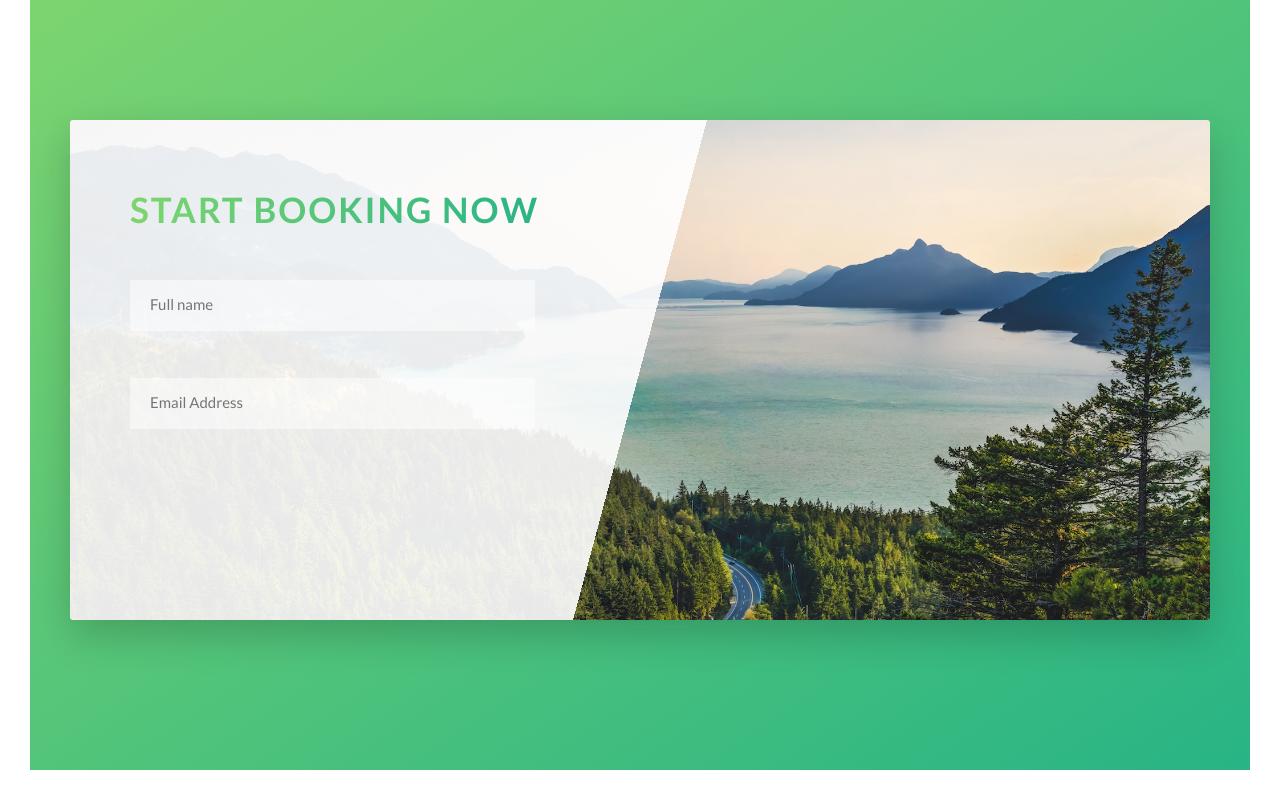
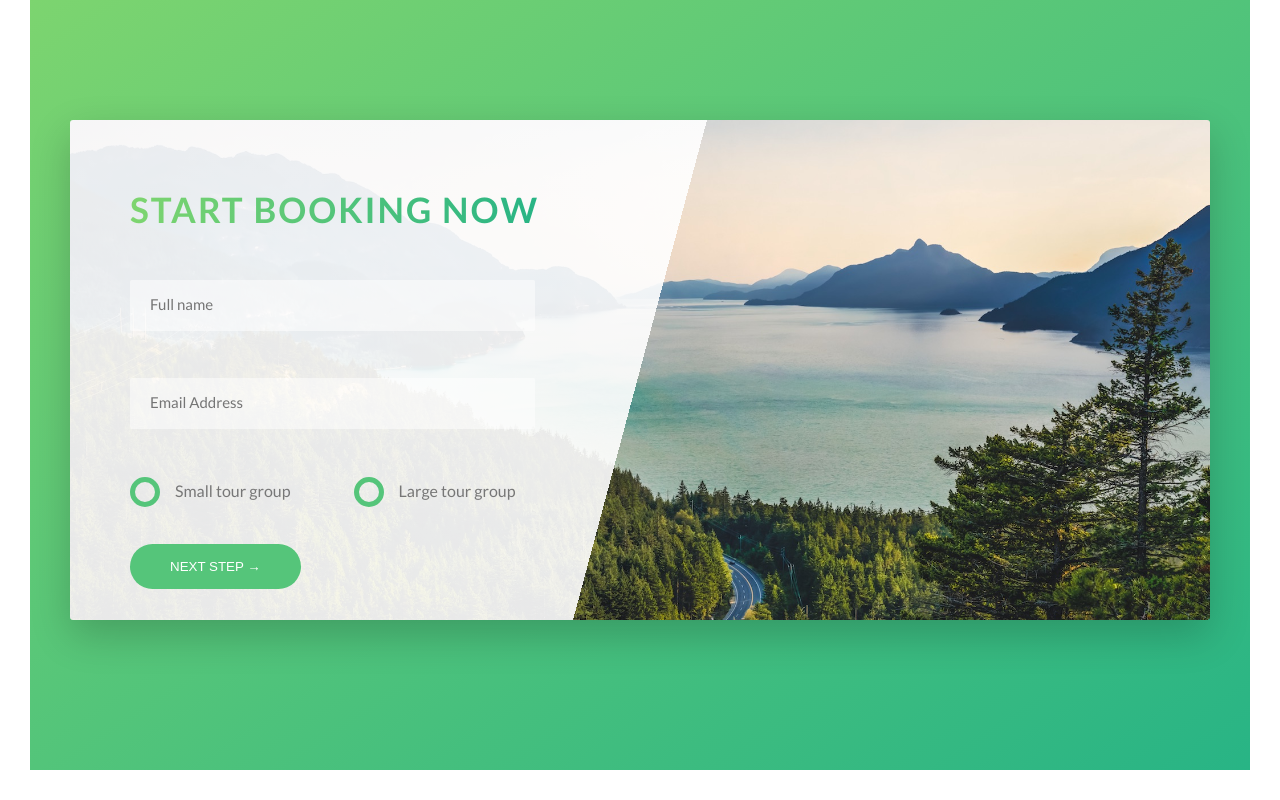
Before and after one commit to tiago-jv0/Natours, a website: page index.html in a window 1280 px wide. Shown: the part 4765-5565 px from the top of the page. Drawn offline with Linux system fonts and the light colour scheme.

Commit message:
Booking section is done

```diff
--- a/index.html
+++ b/index.html
@@ -324,10 +324,15 @@
                                     </h2>
                                 </div>
                                 <div class="form__group">
-                                    <input type="text" class="form__input" placeholder="Full name" id="name" required
-                                    autocomplete="off"/>
-                                    <label for="name" class="form__label"
-                                    >Full name</label>
+                                    <input
+                                        type="text"
+                                        class="form__input"
+                                        placeholder="Full name"
+                                        id="name"
+                                        required
+                                        autocomplete="off"
+                                    />
+                                    <label for="name" class="form__label">Full name</label>
                                 </div>
                                 <div class="form__group">
                                     <input
@@ -340,6 +345,27 @@
                                     />
                                     <label for="email" class="form__label">Email Address</label>
                                 </div>
+
+                                <div class="form__group u-margin-bottom-medium">
+                                    <div class="form__radio-group">
+                                        <input type="radio" class="form__radio-input" id="small" name="size" />
+                                        <label for="small" class="form__radio-label">
+                                            <span class="form__radio-button"></span>
+                                            Small tour group</label
+                                        >
+                                    </div>
+                                    <div class="form__radio-group">
+                                        <input type="radio" class="form__radio-input" name="size" id="large" />
+                                        <label for="large" class="form__radio-label">
+                                            <span class="form__radio-button"></span>
+                                            Large tour group</label
+                                        >
+                                    </div>
+                                </div>
+
+                                <div class="form__group">
+                                    <button type="submit" class="button button--green">Next Step &rarr;</button>
+                                </div>
                             </form>
                         </div>
                     </div>
--- a/sass/base/_utilities.scss
+++ b/sass/base/_utilities.scss
@@ -1,23 +1,23 @@
 .u-center-text {
-    text-align: center;
+    text-align: center !important;
 }
 
 .u-margin-bottom-big {
-    margin-bottom: 8rem;
+    margin-bottom: 8rem !important;
 }
 
 .u-margin-bottom-medium {
-    margin-bottom: 4rem;
+    margin-bottom: 4rem !important;
 }
 
 .u-margin-bottom-small {
-    margin-bottom: 2rem;
+    margin-bottom: 2rem !important;
 }
 
 .u-margin-top-big {
-    margin-bottom: 8rem;
+    margin-bottom: 8rem !important;
 }
 
 .u-margin-top-huge {
-    margin-bottom: 10rem;
+    margin-bottom: 10rem !important;
 }
--- a/sass/components/_button.scss
+++ b/sass/components/_button.scss
@@ -1,4 +1,5 @@
 .button {
+    &,
     &:link,
     &active {
         text-transform: uppercase;
@@ -8,9 +9,13 @@
         border-radius: 10rem;
         transition: all 0.2s;
         position: relative;
+
+        //Change for the <button> element
+        border: none;
+        cursor: pointer;
     }
 
-    &:hover {
+    &:hover{
         transform: translateY(-0.3rem);
         box-shadow: 0 1rem 2rem rgba($color-black, 0.2);
 
@@ -20,7 +25,9 @@
         }
     }
 
-    &:active {
+    &:active,
+    &:focus{
+        outline: none;
         transform: translateY(-0.1rem);
         box-shadow: 0 0.5rem 1rem rgba($color-black, 0.2);
     }
--- a/sass/components/_form.scss
+++ b/sass/components/_form.scss
@@ -47,4 +47,51 @@
         transform: translateY(-4rem);
     }
 
+
+    &__radio-group {
+        width: 49%;
+        display: inline-block;
+    }
+
+    &__radio-label {
+        font-size: $default-font-size;
+        cursor: pointer;
+        position: relative;
+        padding-left: 4.5rem;
+    }
+
+    &__radio-button {
+
+        height: 3rem;
+        width: 3rem;
+        border: 5px solid $color-primary;
+        border-radius: 50%;
+        display: inline-block;
+        position: absolute;
+        left: 0;
+        top: -0.4rem;
+
+        &::after{
+            content: '';
+            display: block;
+            height: 1.2rem;
+            width: 1.2rem;
+            border-radius: 50%;
+            background-color: $color-primary;
+            position: absolute;
+            top: 50%;
+            left: 50%;
+            transform: translate(-50%, -50%);
+            opacity: 0;
+            transition: all 0.2s;
+        }
+    }
+
+    &__radio-input:checked ~ &__radio-label &__radio-button::after {
+        opacity: 1;
+    }
+
+    &__radio-input {
+        display: none;
+    }
 }
```
Also changed, not shown: css/style.css.
